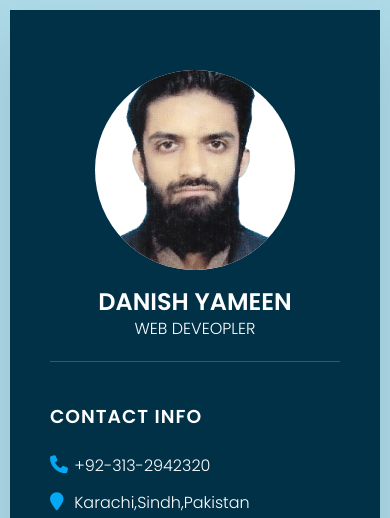
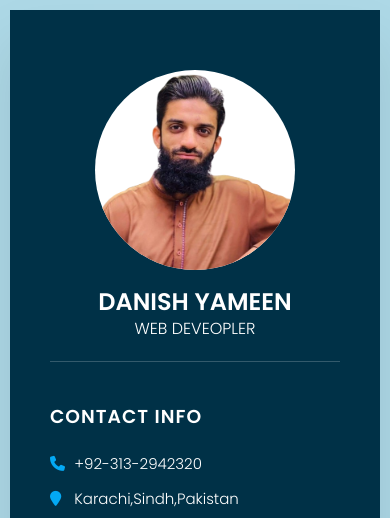
Before and after one commit to danishyameen/staticResume, a plain HTML site: page index.html in a window 390 px wide. Shown: the top 518 px of the page. Drawn offline with Linux system fonts and the light colour scheme.

Commit message:
static resume

```diff
--- a/index.html
+++ b/index.html
@@ -21,7 +21,7 @@
         <div class="left_side">
             <div class="profile_Text">
                 <div class="image_Box">
-                    <img src="./profileImg.png" alt="profile">
+                    <img src="./profile.png" alt="profile">
                 </div>
                 <h2>Danish Yameen <br> <span>Web Deveopler</span></h2>
             </div>
--- a/style.css
+++ b/style.css
@@ -281,6 +281,12 @@ body{
     .skills .box{
         grid-template-columns: repeat(1,1fr);
     }
+    .contact_Info .text{
+        font-size: 15px;
+    }
+    .contact_Info ul li .icon{
+        font-size: 15px;
+    }
 
 
 }
```
